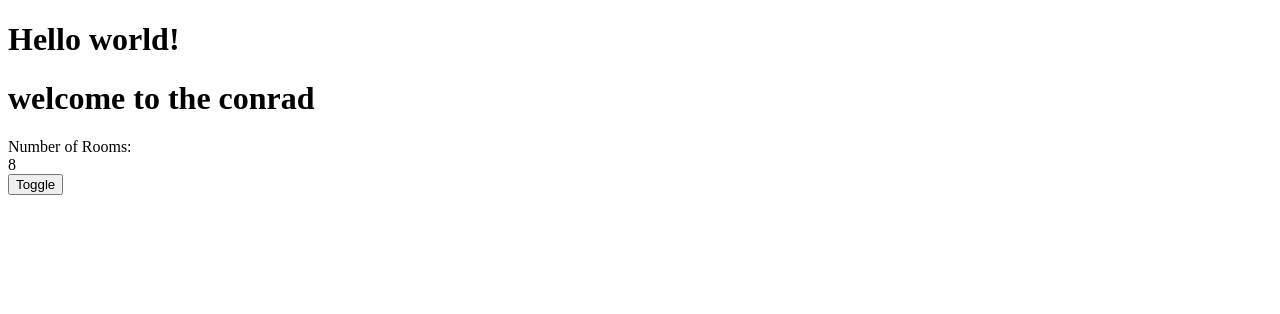
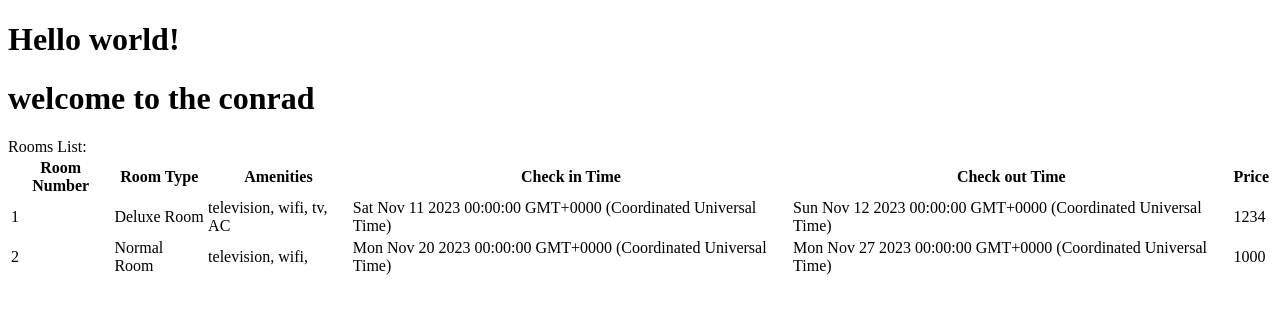
Before and after one commit to shubhambodane/hotelinventoryapp, an Angular app: page / in a window 1280 px wide. Shown: the top 314 px of the page. Built offline with nearby package versions, Linux system fonts and the light colour scheme.

Commit message:
added code for NgIf and NgFor

```diff
--- a/src/app/rooms/rooms.component.html
+++ b/src/app/rooms/rooms.component.html
@@ -1,6 +1,35 @@
 <h1> welcome to {{hotelName}}</h1>
-<div [hidden]="hideRooms">
+<!-- <div [hidden]="hideRooms">
     Number of Rooms:
     <div [innerText]="numberOfRooms"></div>
+</div> -->
+
+<!-- {{ rooms?.availableRooms ?? 'No rooms'}} -->
+
+<div *ngIf="rooms.availableRooms > 0 ">
+    Rooms List:
+    <!-- {{ roomList }} -->
+
+    <table>
+        <tr>
+            <th>Room Number</th>
+            <th>Room Type</th>
+            <th>Amenities</th>
+            <th>Check in Time</th>
+            <th>Check out Time</th>
+            <th>Price</th>
+        </tr>
+        <tr *ngFor="let room of roomList; let e=even; let o = odd; let i =index;">
+            <!-- <td>{{ e ? "Even": "Odd"}}</td> -->
+            <!-- <td>{{ i }}</td> -->
+            <td>{{ room.roomNumber}}</td>
+            <td>{{ room.roomType}}</td>
+            <td>{{ room.amenities}}</td>
+            <td>{{ room.checkinTime}}</td>
+            <td>{{ room.checkoutTime}}</td>
+            <td>{{ room.price}}</td>
+        </tr>
+    </table>
 </div>
-<button (click)="toggle()">Toggle</button>
+
+<!-- <button (click)="toggle()">Toggle</button> -->
--- a/src/app/rooms/rooms.component.ts
+++ b/src/app/rooms/rooms.component.ts
@@ -1,11 +1,13 @@
 import { Component } from '@angular/core';
+import { Room, RoomList } from './rooms';
+import { CommonModule } from '@angular/common';
 
 @Component({
   selector: 'app-rooms',
   standalone: true,
-  imports: [],
+  imports: [CommonModule],
   templateUrl: './rooms.component.html',
-  styleUrl: './rooms.component.scss'
+  styleUrl: './rooms.component.scss',
 })
 export class RoomsComponent {
   hotelName = 'the conrad';
@@ -13,6 +15,33 @@ export class RoomsComponent {
 
   hideRooms = false;
 
+  rooms: Room = {
+    totalRooms: 20,
+    availableRooms: 10,
+    bookedRooms: 5,
+  };
+
+  roomList: RoomList[] = [
+    {
+      roomNumber: 1,
+      roomType: 'Deluxe Room',
+      amenities: 'television, wifi, tv, AC',
+      checkinTime: new Date('11-Nov-2023'),
+      checkoutTime: new Date('12-Nov-2023'),
+      price: 1234,
+      photos: 'test',
+    },
+    {
+      roomNumber: 2,
+      roomType: 'Normal Room',
+      amenities: 'television, wifi, ',
+      checkinTime: new Date('20-Nov-2023'),
+      checkoutTime: new Date('27-Nov-2023'),
+      price: 1000,
+      photos: 'test1',
+    },
+  ];
+
   toggle() {
     this.hideRooms = !this.hideRooms;
   }
--- /dev/null
+++ b/src/app/rooms/rooms.ts
@@ -0,0 +1,15 @@
+export interface Room {
+  totalRooms: number;
+  availableRooms: number;
+  bookedRooms: number;
+}
+
+export interface RoomList {
+  roomNumber: number;
+  roomType: string;
+  amenities: string;
+  price: number;
+  photos: string;
+  checkinTime: Date;
+  checkoutTime: Date;
+}
```
Also changed, not shown: src/app/app.component.ts (+6 -6 lines).
